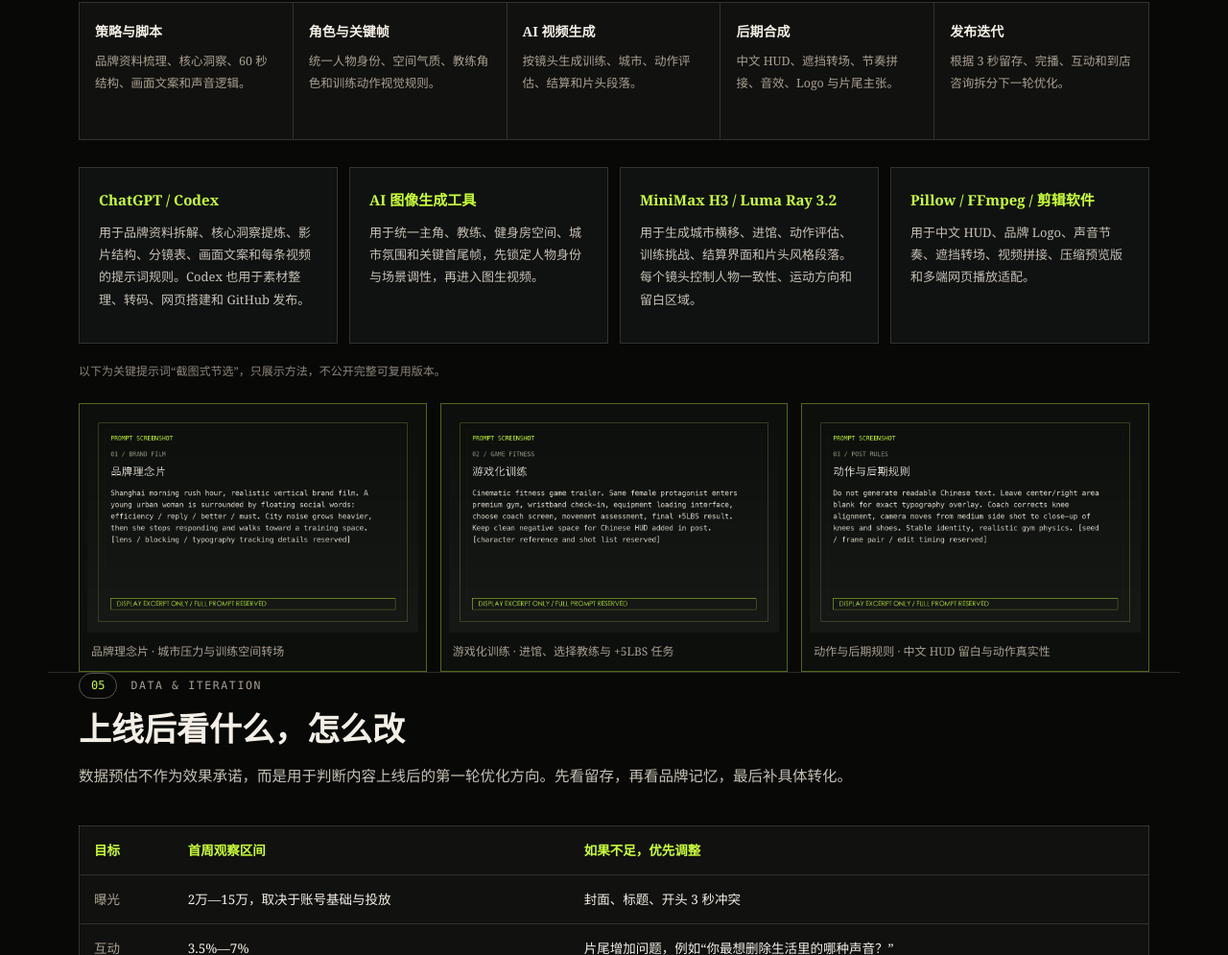
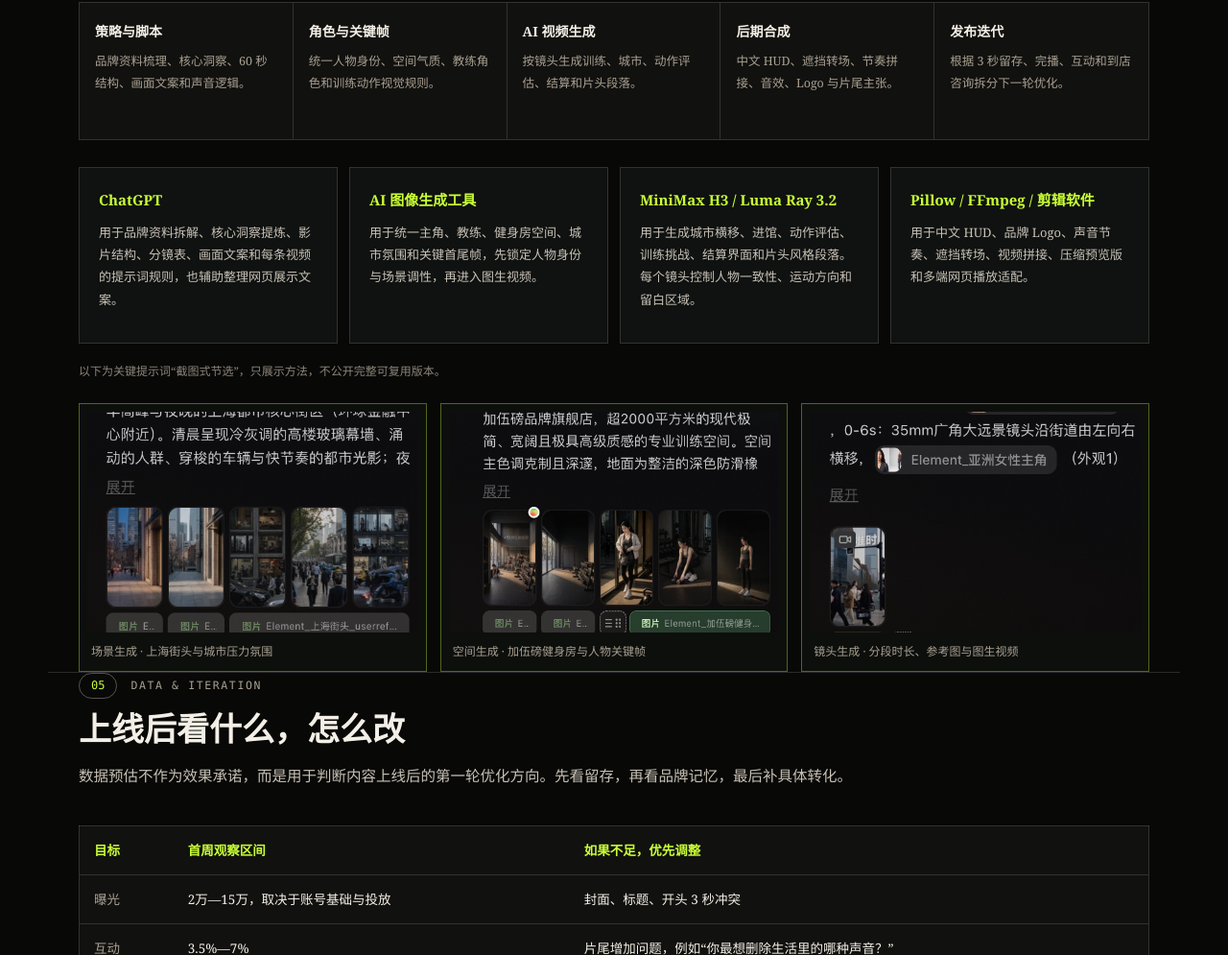
Before and after one commit to hemolin23/hemolin23.github.io, a plain HTML site: page brand-campaign.html in a window 1280 px wide. Shown: the part 4195-5190 px from the top of the page at 96% size. Drawn offline with Linux system fonts and the light colour scheme.

Commit message:
Use real prompt screenshots in brand case

```diff
--- a/brand-campaign.html
+++ b/brand-campaign.html
@@ -191,16 +191,16 @@
     <div><b>发布迭代</b><span>根据 3 秒留存、完播、互动和到店咨询拆分下一轮优化。</span></div>
   </div>
   <div class="tool-stack">
-    <div class="tool"><b>ChatGPT / Codex</b><p>用于品牌资料拆解、核心洞察提炼、影片结构、分镜表、画面文案和每条视频的提示词规则。Codex 也用于素材整理、转码、网页搭建和 GitHub 发布。</p></div>
+    <div class="tool"><b>ChatGPT</b><p>用于品牌资料拆解、核心洞察提炼、影片结构、分镜表、画面文案和每条视频的提示词规则，也辅助整理网页展示文案。</p></div>
     <div class="tool"><b>AI 图像生成工具</b><p>用于统一主角、教练、健身房空间、城市氛围和关键首尾帧，先锁定人物身份与场景调性，再进入图生视频。</p></div>
     <div class="tool"><b>MiniMax H3 / Luma Ray 3.2</b><p>用于生成城市横移、进馆、动作评估、训练挑战、结算界面和片头风格段落。每个镜头控制人物一致性、运动方向和留白区域。</p></div>
     <div class="tool"><b>Pillow / FFmpeg / 剪辑软件</b><p>用于中文 HUD、品牌 Logo、声音节奏、遮挡转场、视频拼接、压缩预览版和多端网页播放适配。</p></div>
   </div>
   <p class="note">以下为关键提示词“截图式节选”，只展示方法，不公开完整可复用版本。</p>
   <div class="prompt-wall" aria-label="关键提示词截图节选">
-    <figure class="prompt-shot"><img src="assets/brand-case/prompt-shots/prompt-01-brand-film.png" alt="品牌理念片关键提示词截图节选" draggable="false"><figcaption>品牌理念片 · 城市压力与训练空间转场</figcaption></figure>
-    <figure class="prompt-shot"><img src="assets/brand-case/prompt-shots/prompt-02-gamefit.png" alt="游戏化训练关键提示词截图节选" draggable="false"><figcaption>游戏化训练 · 进馆、选择教练与 +5LBS 任务</figcaption></figure>
-    <figure class="prompt-shot"><img src="assets/brand-case/prompt-shots/prompt-03-post-rules.png" alt="动作与后期规则关键提示词截图节选" draggable="false"><figcaption>动作与后期规则 · 中文 HUD 留白与动作真实性</figcaption></figure>
+    <figure class="prompt-shot"><img src="assets/brand-case/prompt-shots/prompt-city-scene.png" alt="上海街头场景关键提示词截图" draggable="false"><figcaption>场景生成 · 上海街头与城市压力氛围</figcaption></figure>
+    <figure class="prompt-shot"><img src="assets/brand-case/prompt-shots/prompt-gym-space.png" alt="加伍磅健身空间关键提示词截图" draggable="false"><figcaption>空间生成 · 加伍磅健身房与人物关键帧</figcaption></figure>
+    <figure class="prompt-shot"><img src="assets/brand-case/prompt-shots/prompt-shot-brief.png" alt="镜头分镜关键提示词截图" draggable="false"><figcaption>镜头生成 · 分段时长、参考图与图生视频</figcaption></figure>
   </div>
 </section>
 
```
Also changed, not shown: assets/brand-case/prompt-shots/prompt-01-brand-film.png (deleted), assets/brand-case/prompt-shots/prompt-02-gamefit.png (deleted), assets/brand-case/prompt-shots/prompt-03-post-rules.png (deleted), assets/brand-case/prompt-shots/prompt-city-scene.png (added), assets/brand-case/prompt-shots/prompt-gym-space.png (added), assets/brand-case/prompt-shots/prompt-shot-brief.png (added).
